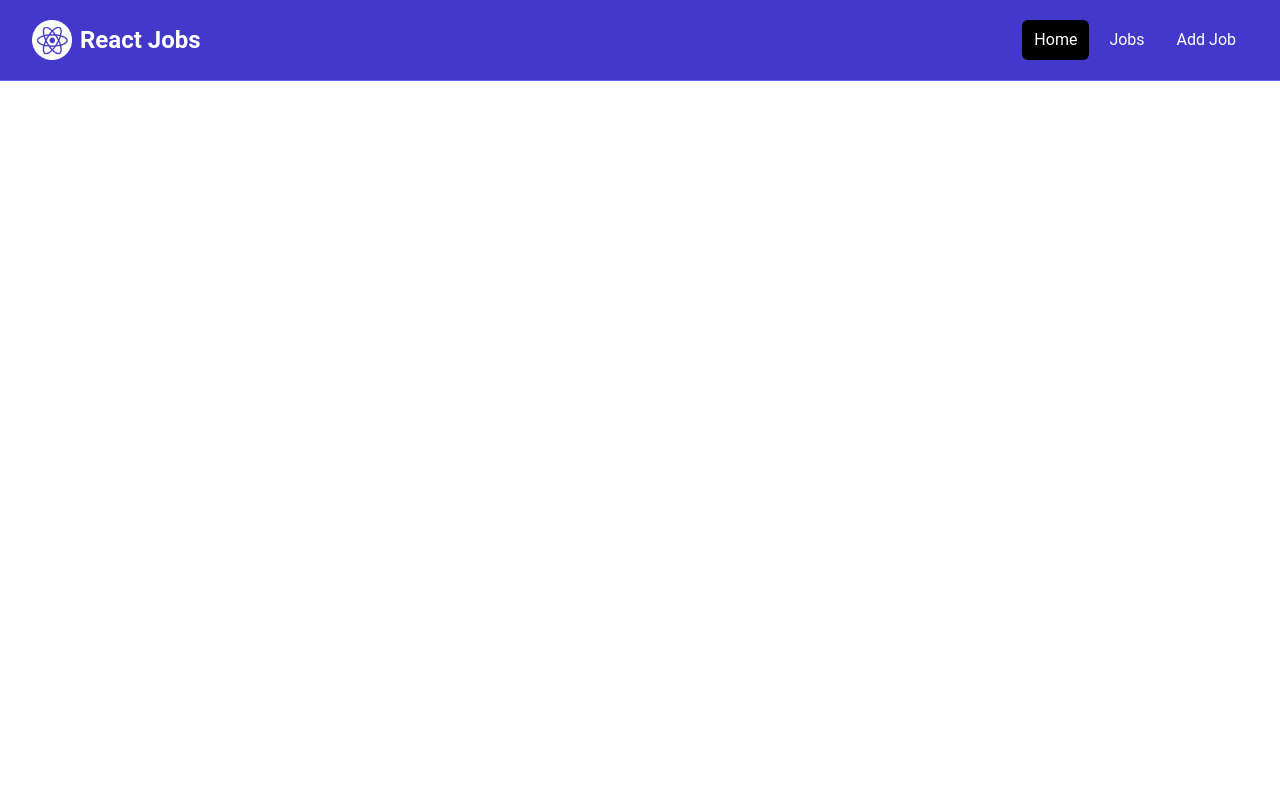
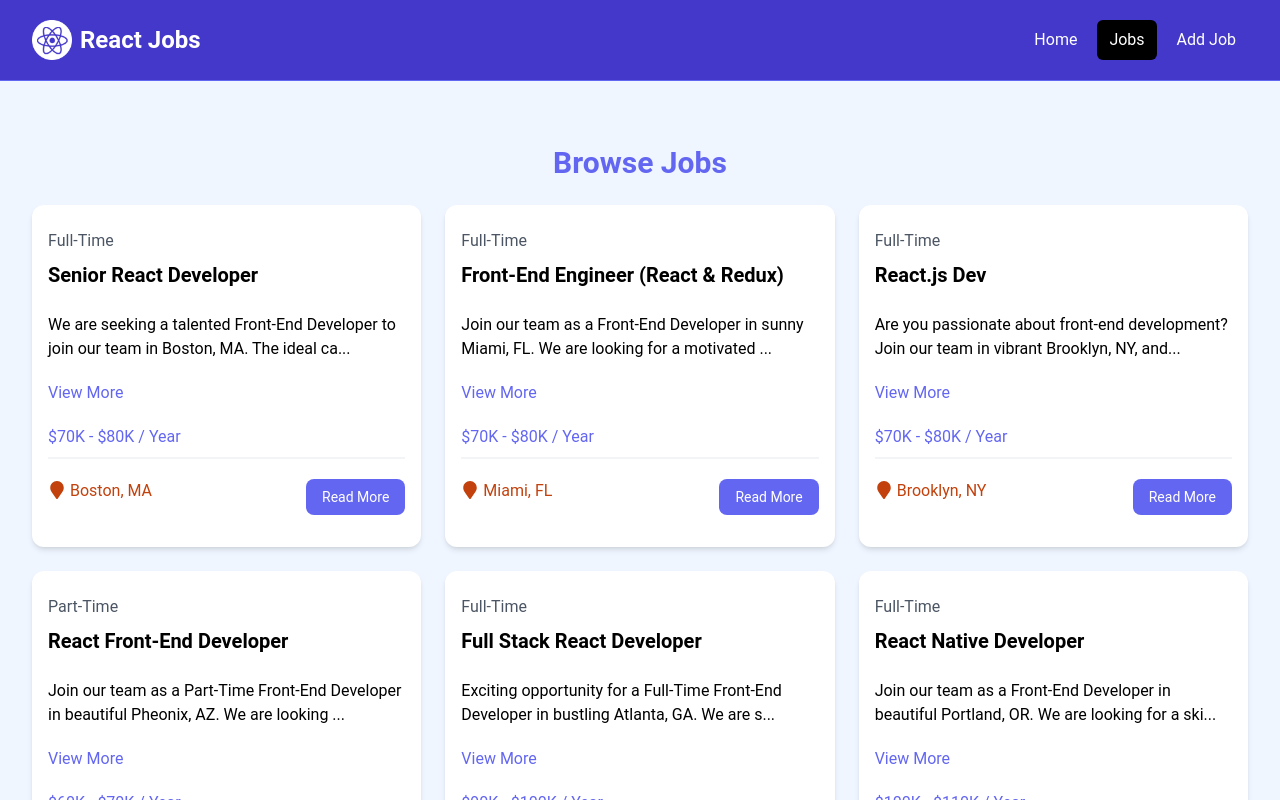
Before and after one commit to BenJRogers/react-crash-course, a React (Vite) app: page /jobs in a window 1280 px wide. Shown: the top 800 px of the page. Built offline with nearby package versions, Linux system fonts and the light colour scheme.

Commit message:
added active navlink, added Jobs pages

```diff
--- a/src/App.jsx
+++ b/src/App.jsx
@@ -8,12 +8,14 @@ import {
 import HomePage from "./pages/HomePage";
 import JobsPage from "./pages/JobsPage";
 import MainLayout from "./layouts/MainLayout";
+import NotFoundPage from "./pages/NotFoundPage";
 
 const router = createBrowserRouter(
   createRoutesFromElements(
     <Route path="/" element={<MainLayout />}>
       <Route index element={<HomePage />} />
       <Route path="/jobs" element={<JobsPage />} />
+      <Route path="*" element={<NotFoundPage />} />
     </Route>,
   ),
 );
--- a/src/components/JobListings.jsx
+++ b/src/components/JobListings.jsx
@@ -1,8 +1,9 @@
 import JobListing from "./JobListing";
 import jobs from "../jobs.json";
+import PropTypes from "prop-types";
 
-const JobListings = () => {
-  const recentJobs = jobs.slice(0, 3);
+const JobListings = ({ isHome = false }) => {
+  const jobListings = isHome ? jobs.slice(0, 3) : jobs;
 
   return (
     <section className="bg-blue-50 px-4 py-10">
@@ -11,7 +12,7 @@ const JobListings = () => {
           Browse Jobs
         </h2>
         <div className="grid grid-cols-1 md:grid-cols-3 gap-6">
-          {recentJobs.map((job) => (
+          {jobListings.map((job) => (
             <JobListing key={job.id} job={job} />
           ))}
         </div>
@@ -20,4 +21,8 @@ const JobListings = () => {
   );
 };
 
+JobListings.propTypes = {
+  isHome: PropTypes.bool,
+};
+
 export default JobListings;
--- a/src/components/NavBar.jsx
+++ b/src/components/NavBar.jsx
@@ -1,38 +1,33 @@
 import logo from "../assets/images/logo.png";
-import { Link } from "react-router-dom";
+import { NavLink } from "react-router-dom";
 
 const Navbar = () => {
+  const linkClass = ({ isActive }) =>
+    isActive
+      ? "bg-black text-white hover:bg-gray-900 hover:text-white rounded-md px-3 py-2"
+      : "text-white hover:bg-gray-900 hover:text-white rounded-md px-3 py-2";
   return (
     <nav className="bg-indigo-700 border-b border-indigo-500">
       <div className="mx-auto max-w-7xl px-2 sm:px-6 lg:px-8">
         <div className="flex h-20 items-center justify-between">
           <div className="flex flex-1 items-center justify-center md:items-stretch md:justify-start">
-            <Link className="flex flex-shrink-0 items-center mr-4" to="/">
+            <NavLink className="flex flex-shrink-0 items-center mr-4" to="/">
               <img className="h-10 w-auto" src={logo} alt="React Jobs" />
               <span className="hidden md:block text-white text-2xl font-bold ml-2">
                 React Jobs
               </span>
-            </Link>
+            </NavLink>
             <div className="md:ml-auto">
               <div className="flex space-x-2">
-                <Link
-                  to="/"
-                  className="text-white bg-black hover:bg-gray-900 hover:text-white rounded-md px-3 py-2"
-                >
+                <NavLink to="/" className={linkClass}>
                   Home
-                </Link>
-                <Link
-                  to="/jobs"
-                  className="text-white hover:bg-gray-900 hover:text-white rounded-md px-3 py-2"
-                >
+                </NavLink>
+                <NavLink to="/jobs" className={linkClass}>
                   Jobs
-                </Link>
-                <Link
-                  to="/add-job"
-                  className="text-white hover:bg-gray-900 hover:text-white rounded-md px-3 py-2"
-                >
+                </NavLink>
+                <NavLink to="/add-job" className={linkClass}>
                   Add Job
-                </Link>
+                </NavLink>
               </div>
             </div>
           </div>
--- a/src/pages/HomePage.jsx
+++ b/src/pages/HomePage.jsx
@@ -11,7 +11,7 @@ const HomePage = () => {
         subtitle="Find the React job that fits your skills and needs"
       />
       <HomeCards />
-      <JobListings />
+      <JobListings isHome={true} />
       <ViewAllJobs />
     </>
   );
--- a/src/pages/JobsPage.jsx
+++ b/src/pages/JobsPage.jsx
@@ -1,5 +1,11 @@
+import JobListings from "../components/JobListings";
+
 const JobsPage = () => {
-  return <></>;
+  return (
+    <section className="bg-blue-50 px-4 py-6">
+      <JobListings />
+    </section>
+  );
 };
 
 export default JobsPage;
--- /dev/null
+++ b/src/pages/NotFoundPage.jsx
@@ -0,0 +1,20 @@
+import { Link } from "react-router-dom";
+import { FaExclamation } from "react-icons/fa";
+
+const NotFoundPage = () => {
+  return (
+    <section className="text-center flex flex-col justify-center items-center h-96">
+      <FaExclamation className="text-yellow-400 mb-4 text-6xl" />
+      <i className="fas fa-exclamation-triangle text-yellow-400 fa-4x mb-4"></i>
+      <h1 className="text-6xl font-bold mb-4">404 Not Found</h1>
+      <p className="text-xl mb-5">Sorry, This page Couldn`t Be Found</p>
+      <Link
+        to="/"
+        className="text-white bg-indigo-700 hover:bg-indigo-900 rounded-md px-3 py-2 mt-4"
+      >
+        Go Back
+      </Link>
+    </section>
+  );
+};
+export default NotFoundPage;
```
